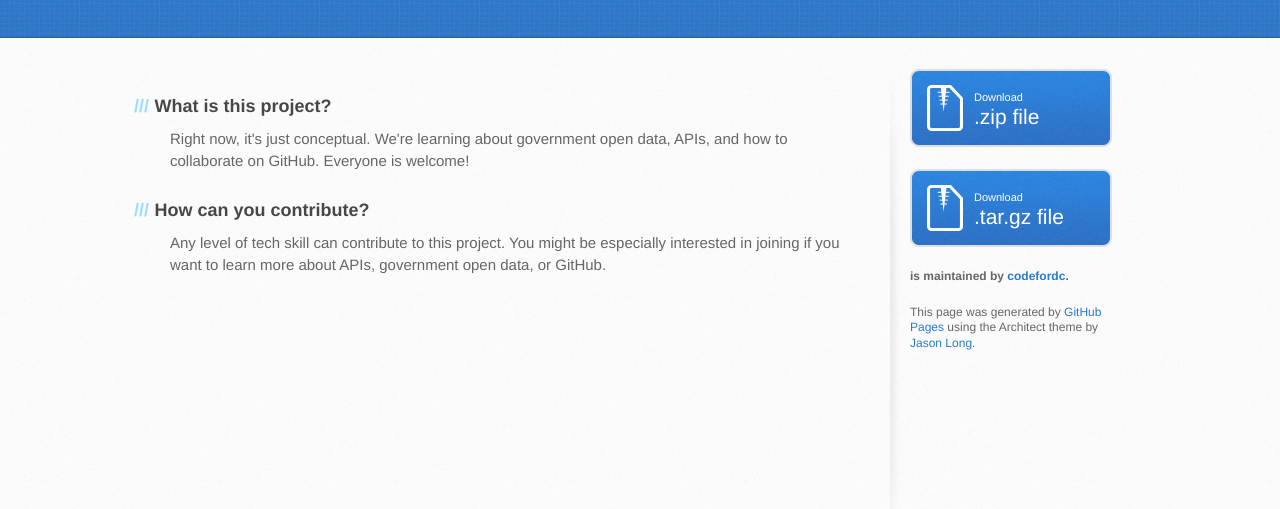
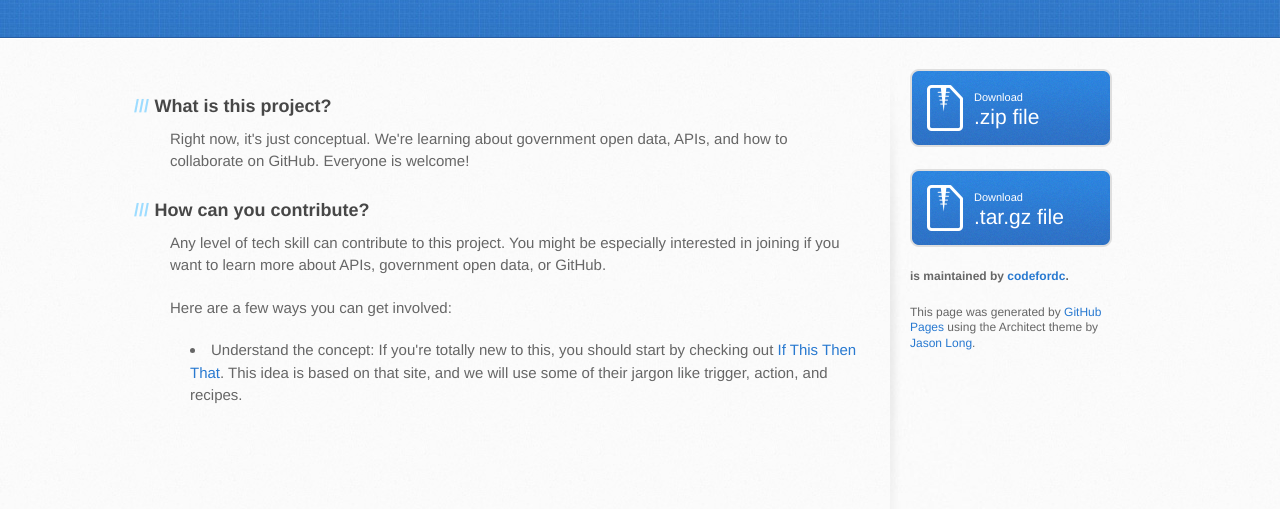
Before and after one commit to 18F/ifgovthenthat, a plain HTML site: page index.html in a window 1280 px wide. Shown: the part 197-706 px from the top of the page. Drawn offline with Linux system fonts and the light colour scheme.

Commit message:
Update index.html

```diff
--- a/index.html
+++ b/index.html
@@ -32,6 +32,15 @@
         <p>Right now, it's just conceptual. We're learning about government open data, APIs, and how to collaborate on GitHub. Everyone is welcome!</p>
         <h3>How can you contribute?</h3>
         <p>Any level of tech skill can contribute to this project. You might be especially interested in joining if you want to learn more about APIs, government open data, or GitHub.</p>
+        <p>Here are a few ways you can get involved:</p>
+        <ul>
+          <li><strong>Understand the concept:</strong> If you're totally new to this, you should start by checking out <a href="http://ifttt.com">If This Then That</a>. This idea is based on that site, and we will use some of their jargon like trigger, action, and recipes.</li>
+
+        </ul>
+
+
+
+
            </section>
 
         <aside id="sidebar">
```
